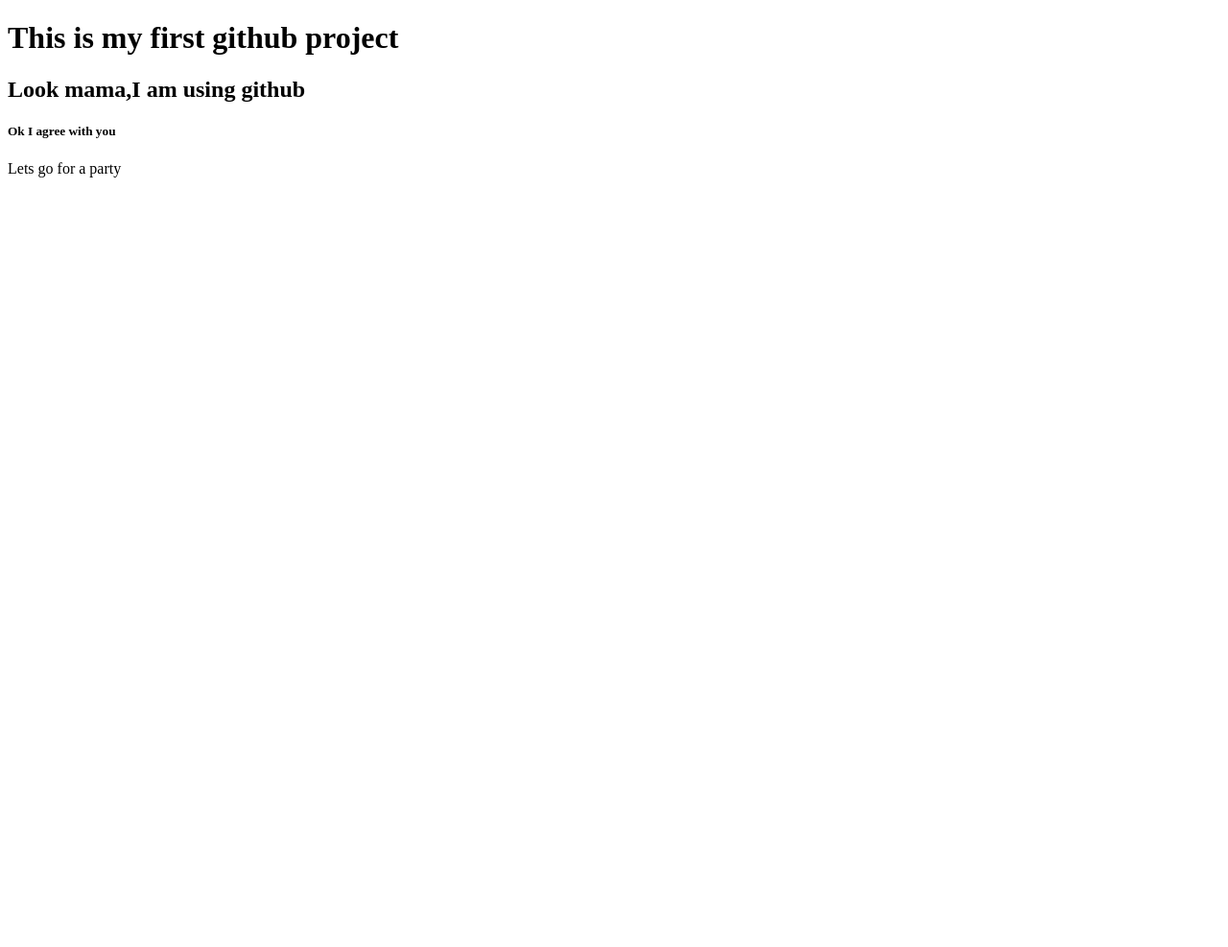
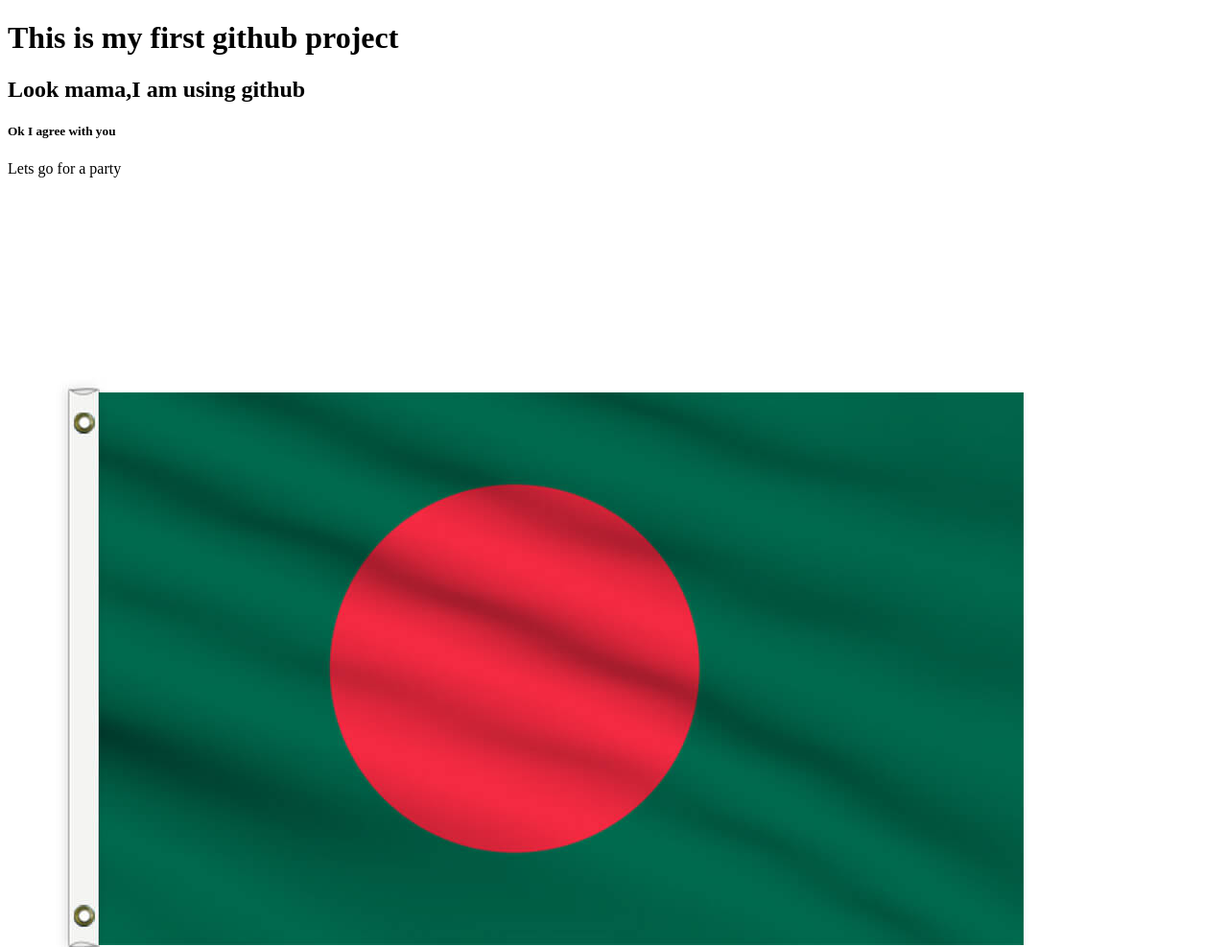
Before and after one commit to s0w4ov/My-First-Website, a plain HTML site: page index.html in a window 1280 px wide. Shown: the top 987 px of the page at 96% size. Before the commit the page ends 800 px from the top, so only its background shows below. Drawn offline with Linux system fonts and the light colour scheme.

Commit message:
added a flag

```diff
--- a/index.html
+++ b/index.html
@@ -10,5 +10,6 @@
     <h2>Look mama,I am using github</h2>
     <h5>Ok I agree with you</h5>
     <p>Lets go for a party</p>
+    <img src="bangladesh-flag.jpg" alt="">
 </body>
 </html>
```
Also changed, not shown: bangladesh-flag.jpg (added), 1 other file.
